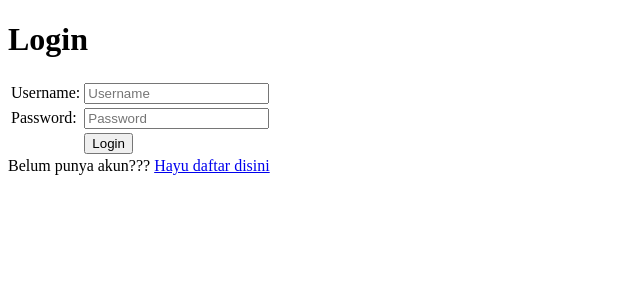
After one commit to Khalishana/stok_tokoku, a Django app: page /login/ in a window 1280 px wide. The commit adds this page. Shown: the top 300 px of the page, without its empty margins (0-640 px from the left). Run offline with Django 4.2, Linux system fonts and the light colour scheme.

Commit message:
Upload Tugas 4

```diff
--- a/main/models.py
+++ b/main/models.py
@@ -1,4 +1,5 @@
 from django.db import models
+from django.contrib.auth.models import User
 
 # Create your models here.
 class Item(models.Model):
@@ -7,3 +8,4 @@ class Item(models.Model):
     amount = models.IntegerField() #menyimpan bilangan bulat
     description = models.TextField() #buat teks dengan panjang variabel
     date_added = models.DateField(auto_now_add=True) #add tanggal sekarang
+    user = models.ForeignKey(User, on_delete=models.CASCADE)
--- a/main/templates/create_product.html
+++ b/main/templates/create_product.html
@@ -15,5 +15,4 @@
         </tr>
     </table>
 </form>
-
 {% endblock %}
--- /dev/null
+++ b/main/templates/login.html
@@ -0,0 +1,45 @@
+{% extends 'base.html' %}
+
+{% block meta %}
+    <title>Login</title>
+{% endblock meta %}
+
+{% block content %}
+
+<div class = "login">
+
+    <h1>Login</h1>
+
+    <form method="POST" action="">
+        {% csrf_token %}
+        <table>
+            <tr>
+                <td>Username: </td>
+                <td><input type="text" name="username" placeholder="Username" class="form-control"></td>
+            </tr>
+
+            <tr>
+                <td>Password: </td>
+                <td><input type="password" name="password" placeholder="Password" class="form-control"></td>
+            </tr>
+
+            <tr>
+                <td></td>
+                <td><input class="btn login_btn" type="submit" value="Login"></td>
+            </tr>
+        </table>
+    </form>
+
+    {% if messages %}
+        <ul>
+            {% for message in messages %}
+                <li>{{ message }}</li>
+            {% endfor %}
+        </ul>
+    {% endif %}
+
+    Belum punya akun??? <a href="{% url 'main:register' %}">Hayu daftar disini</a>
+
+</div>
+
+{% endblock content %}
--- a/main/urls.py
+++ b/main/urls.py
@@ -1,5 +1,5 @@
 from django.urls import path
-from main.views import show_main, create_product, show_xml, show_json, show_xml_by_id, show_json_by_id
+from main.views import show_main, create_product, show_xml, show_json, show_xml_by_id, show_json_by_id, register, login_user, logout_user, tambah_amount, kurangi_amount, delete_item
 
 app_name = 'main'
 
@@ -10,4 +10,10 @@ urlpatterns = [
     path('json/', show_json, name='show_json'),
     path('xml/<int:id>/', show_xml_by_id, name='show_xml_by_id'),
     path('json/<int:id>/', show_json_by_id, name='show_json_by_id'),
+    path('register/', register, name='register'),
+    path('login/', login_user, name='login'), #bikin login selesai
+    path('logout/', logout_user, name='logout'), #udah bikin logout
+    path('tambah_amount/<int:id>/', tambah_amount, name='tambah_amount'),
+    path('kurangi_amount/<int:id>/', kurangi_amount, name='kurangi_amount'),
+    path('delete_item/<int:id>/', delete_item, name='delete_item')
 ]
--- a/main/views.py
+++ b/main/views.py
@@ -4,20 +4,32 @@ from main.forms import ProductForm
 from django.urls import reverse
 from django.http import HttpResponse
 from django.core import serializers
+from django.shortcuts import redirect
+from django.contrib.auth.forms import UserCreationForm
+from django.contrib import messages
+from django.contrib.auth import authenticate, login
+from django.contrib.auth import logout
+from django.contrib.auth.decorators import login_required
+import datetime
+from django.shortcuts import get_object_or_404 #buat cegah error pas mau ngambil/nambah amount dari database
 
 from main.models import Item
 
 # Create your views here.
+@login_required(login_url='/login') #biar main cuma bisa diakses sama user yang udah login
 def show_main(request):
-    products = Item.objects.all() #buat ngambil semua object item yang disimpen di database
+    #products = Item.objects.all() #buat ngambil semua object item yang disimpen di database
+    products = Item.objects.filter(user=request.user)
     product_count = products.count() #menghitung jumlah produk yang ada di stok
 
     context = {
-        'name': 'Silakan masukkan barang yang ingin disimpan 🥂',
+        #'name': 'Silakan masukkan barang yang ingin disimpan 🥂',
+        'name': request.user.username,
         'amount': 'Masukkan jumlah barang yang akan disimpan (jumlah barang harus berupa bilangan bulat)',
         'description' : 'StokNya Aku adalah sebuah web yang dapat menyimpan dan membantumu memantau jumlah barang-barang kesayanganmu 💞',
         'products': products,
-        'product_count': product_count
+        'product_count': product_count,
+        'last_login': request.COOKIES['last_login'], #nambahi informasi last login
     }
 
     return render(request, "main.html", context)
@@ -26,7 +38,10 @@ def create_product(request):
     form = ProductForm(request.POST or None)
 
     if form.is_valid() and request.method == "POST": #validasi isi form
-        form.save() #menyimpan data dari form
+        product = form.save(commit=False) #biar objek ga langsung disimpen di database
+        product.user = request.user
+        #form.save() #menyimpan data dari form
+        product.save()
         return HttpResponseRedirect(reverse('main:show_main'))
 
     context = {'form': form}
@@ -47,3 +62,62 @@ def show_xml_by_id(request, id):
 def show_json_by_id(request, id):
     data = Item.objects.filter(pk=id)
     return HttpResponse(serializers.serialize("json", data), content_type="application/json")
+
+def register(request): #buat registrasi akun
+    form = UserCreationForm()
+
+    if request.method == "POST":
+        form = UserCreationForm(request.POST)
+        if form.is_valid():
+            form.save()
+            messages.success(request, "Selamat! akun kamu berhasil dibuat 🤩")
+            return redirect('main:login') #abis berhasil buat akun bakal balik ke laman login
+    context = {'form':form}
+    return render(request, 'register.html', context)
+
+def login_user (request):
+    if request.method == "POST":
+        username = request.POST.get('username') #minta input username
+        password = request.POST.get('password') #minta input password
+        pengguna = authenticate(request, username=username, password=password) #cek apakah username dan password udah sesuai
+        if pengguna is not None:
+            login(request, pengguna)
+            #return redirect('main:show_main') #kalo pengguna ada, direct ke laman utama
+            response = HttpResponseRedirect(reverse("main:show_main"))
+            response.set_cookie('last_login', str(datetime.datetime.now()))
+            return response
+        else: #kalo username atau password ga sesuai
+            messages.info(request, 'Oh tidak username atau password yang kamu masukkan salah 😱😱. Gapapa, silakan coba lagi 🙆‍♀️')
+    context = {}
+    return render(request, 'login.html', context)
+
+def logout_user(request):
+    logout(request)
+    response = HttpResponseRedirect(reverse('main:login'))
+    response.delete_cookie('last_login') #hapus cookie kapan last login
+    return response #kl user logout, balik ke laman login
+
+def tambah_amount(request, id): #method buat tambah produk
+    product = get_object_or_404(Item, pk=id)
+
+    #tambah 1 produk
+    product.amount += 1
+    product.save()
+    return HttpResponseRedirect(reverse('main:show_main'))
+
+def kurangi_amount(request, id):
+    product = get_object_or_404(Item, pk=id) #ga perlu pake request karena cuma ngurangin amount
+
+    #kurangi 1 produk selama jumlah item lebih dari 0
+    if product.amount > 0:
+        product.amount -= 1
+        product.save()
+    return HttpResponseRedirect(reverse('main:show_main'))
+
+def delete_item(request, id): #fungsi delete item
+    #product = Item.objects.get(pk=id)
+    if request.method == "POST":
+        product = get_object_or_404(Item, pk=id)
+        product.delete()
+        #return HttpResponse(reverse('main:show_main'))
+        return redirect('main:show_main')
```
Also changed, not shown: main/templates/main.html (+41 -7 lines), main/templates/register.html (added, +34 -0 lines), README.md, main/migrations/0003_item_user.py (added).
